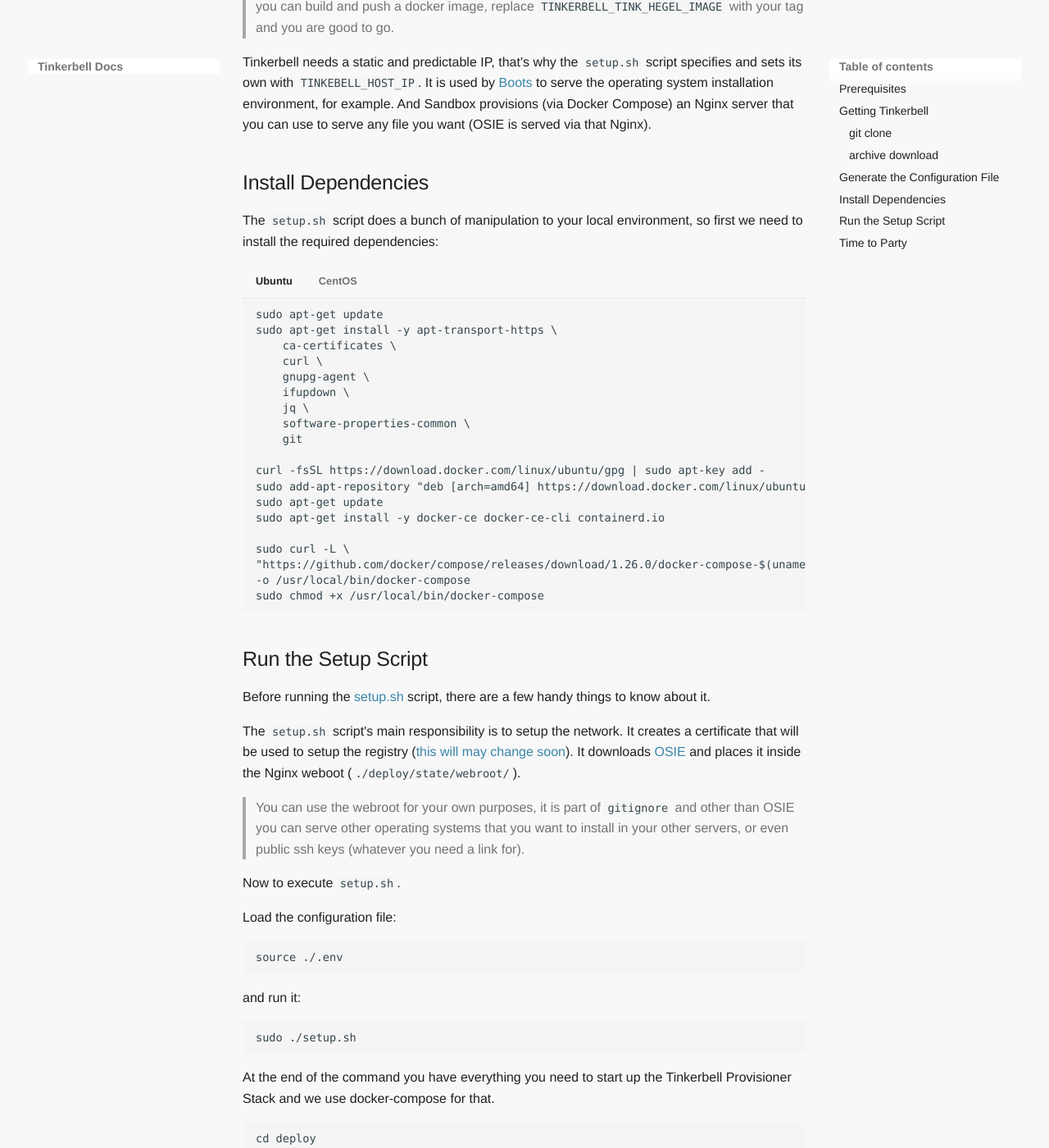
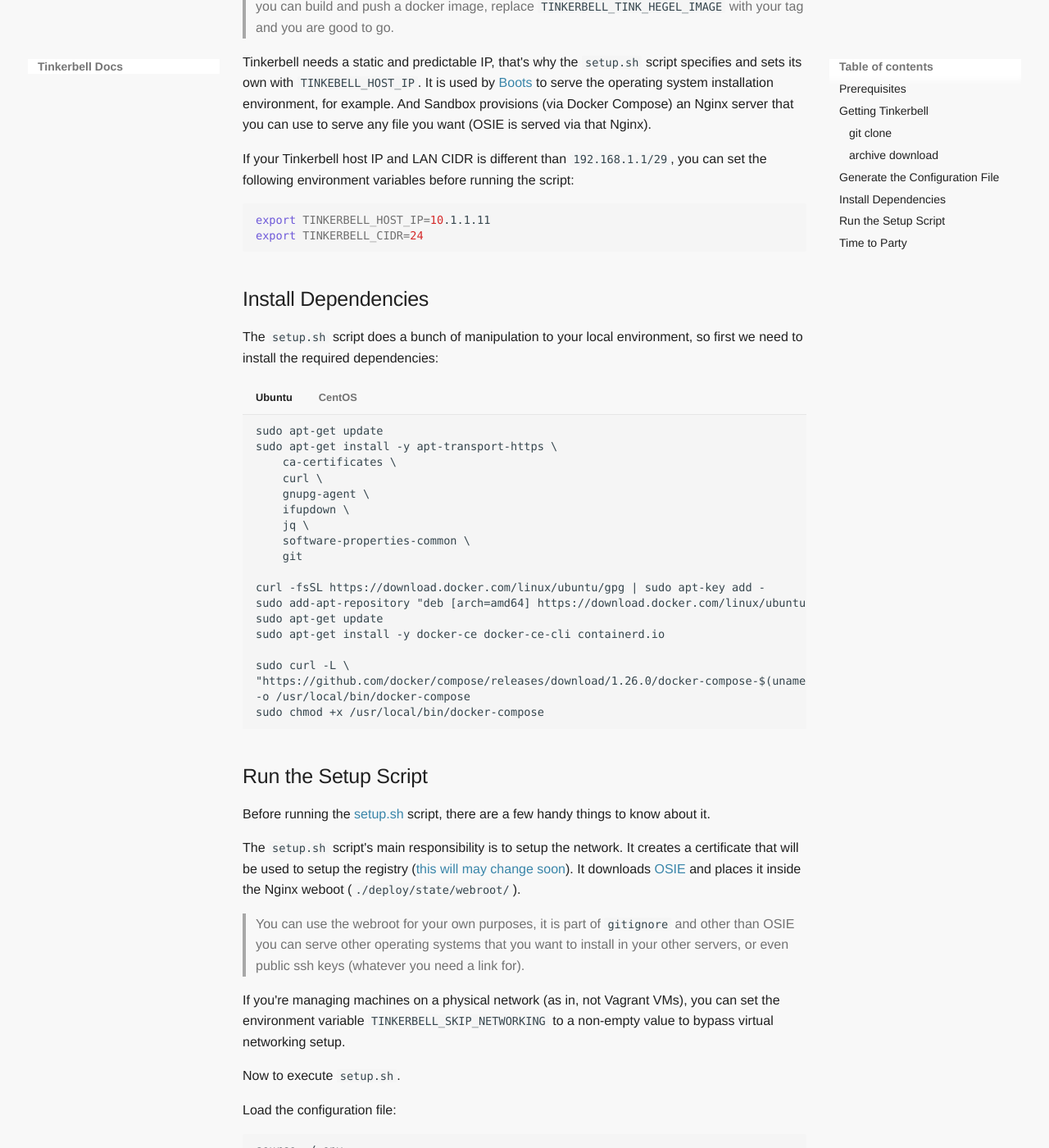
Before and after one commit to tinkerbell/tinkerbell-docs, an MkDocs documentation site: the page built from docs/setup/on-bare-metal-with-docker.md, in a window 1280 px wide and 1400 px high, scrolled down 2638 px. Shown: the whole window at 82% size. Built offline with MkDocs 1.6.1 and Material for MkDocs 9.7.7, drawn with Linux system fonts in a browser that asks for light colours; some web fonts are replaced.

Commit message:
Update docs for tinkerbell/sandbox#88
Signed-off-by: Micah Hausler <mhausler@amazon.com>

````diff
--- a/docs/setup/on-bare-metal-with-docker.md
+++ b/docs/setup/on-bare-metal-with-docker.md
@@ -108,6 +108,13 @@
 
 Tinkerbell needs a static and predictable IP, that's why the `setup.sh` script specifies and sets its own with `TINKEBELL_HOST_IP`. It is used by [Boots](https://github.com/tinkerbell/boots) to serve the operating system installation environment, for example. And Sandbox provisions (via Docker Compose) an Nginx server that you can use to serve any file you want (OSIE is served via that Nginx).
 
+If your Tinkerbell host IP and LAN CIDR is different than `192.168.1.1/29`, you
+can set the following environment variables before running the script:
+```sh
+export TINKERBELL_HOST_IP=10.1.1.11
+export TINKERBELL_CIDR=24
+```
+
 ## Install Dependencies
 
 The `setup.sh` script does a bunch of manipulation to your local environment, so first we
@@ -156,6 +163,10 @@
 
 > You can use the webroot for your own purposes, it is part of `gitignore` and other than OSIE you can serve other operating systems that you want to install in your other servers, or even public ssh keys (whatever you need a link for).
 
+If you're managing machines on a physical network (as in, not Vagrant VMs), you
+can set the environment variable `TINKERBELL_SKIP_NETWORKING` to a non-empty
+value to bypass virtual networking setup.
+
 Now to execute `setup.sh`.
 
 Load the configuration file:
````
